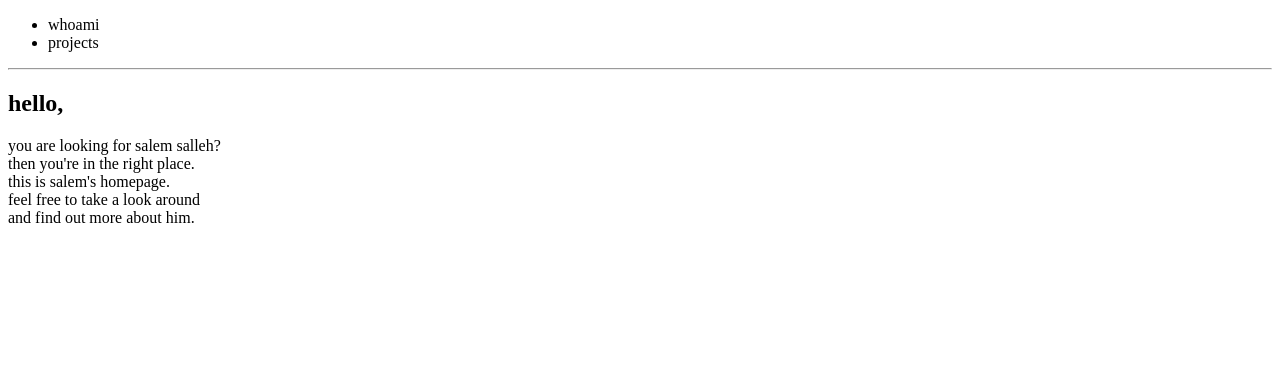
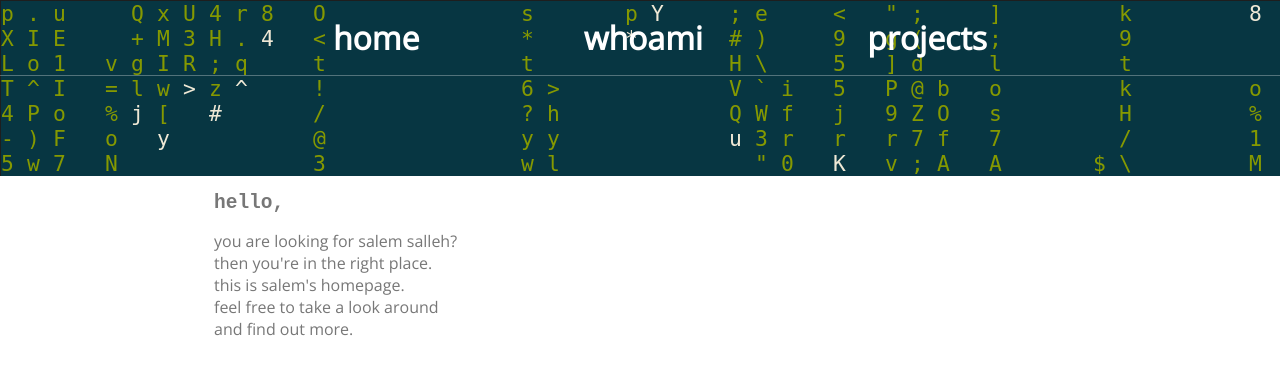
Before and after one commit to salaami/salaami.github.io, a plain HTML site: page index.html in a window 1280 px wide. Drawn offline with nearby package versions, Linux system fonts and the light colour scheme.

Commit message:
playing around with google fonts and css.

```diff
--- a/index.html
+++ b/index.html
@@ -2,33 +2,32 @@
 <html lang="en" dir="ltr">
   <head>
     <meta charset="utf-8">
-    <meta name="viewport"
-    content="width=device-width, initial-scale=1">
-    <link rel="stylesheet" href="/style.css">
+    <meta name="viewport" content="width=device-width, initial-scale=1">
+    <meta name="description" content="This is the description">
+    <link rel="stylesheet" href="style.css">
     <title>SalemSalleh</title>
   </head>
   <body>
-    <header>
-      <nav>
+    <header class="main-header">
+      <nav class="nav main-nav">
         <ul>
-          <li>whoami</li>
-          <li>projects</li>
+          <li><a href="index.html">home</a></li>
+          <li><a href="about.html">whoami</a></li>
+          <li><a href="projects.html">projects</a> </li>
         </ul>
       </nav>
-      <hr>
-      <h2>hello,</h2>
     </header>
-    <section>
+    <section class="content-section container">
+      <h2 class="section-header">hello,</h2>
       <p>
         you are looking for salem salleh?<br>
         then you're in the right place.<br>
         this is salem's homepage.<br>
         feel free to take a look around <br>
-        and find out more about him.<br>
+        and find out more.<br>
       </p>
     </section>
-    <footer>
+    <footer class="main-footer">
     </footer>
   </body>
-
 </html>
--- /dev/null
+++ b/style.css
@@ -0,0 +1,63 @@
+@import url('https://fonts.googleapis.com/css2?family=Open+Sans:wght@300&display=swap');
+
+* {
+  box-sizing: border-box;
+  font-family: 'Open Sans', sans-serif;
+  color: #777
+}
+
+html, body {
+  margin: 0;
+  padding: 0;
+}
+
+.nav ul {
+  margin: 0;
+}
+
+.nav li {
+  display: inline;
+}
+
+.nav a {
+  display: inline-block;
+  padding: .5em;
+  color: white;
+  text-decoration: none;
+}
+
+.main-nav {
+  text-align: center;
+  font-size: 2em;
+  font-weight: 800;
+  border-bottom: 1px solid rgba(255, 255, 255, 0.3);
+}
+
+.main-nav li {
+  padding: 0 5%;
+
+}
+
+.nav a:hover {
+  background-color: rgba(255, 255, 255, 0.3);
+}
+
+.main-header {
+  background-image: url("images/background.png");
+  background-size: auto;
+  padding-bottom: 100px;
+}
+
+.content-section {
+  margin: 1em;
+}
+
+.container {
+  max-width: 900px;
+  margin: 0 auto;
+  padding: 0 1.5em;
+}
+
+.section-header {
+  font-family: monospace;
+}
```
Also changed, not shown: about.html (added, +32 -0 lines), images/background.png (added), 1 other file.
